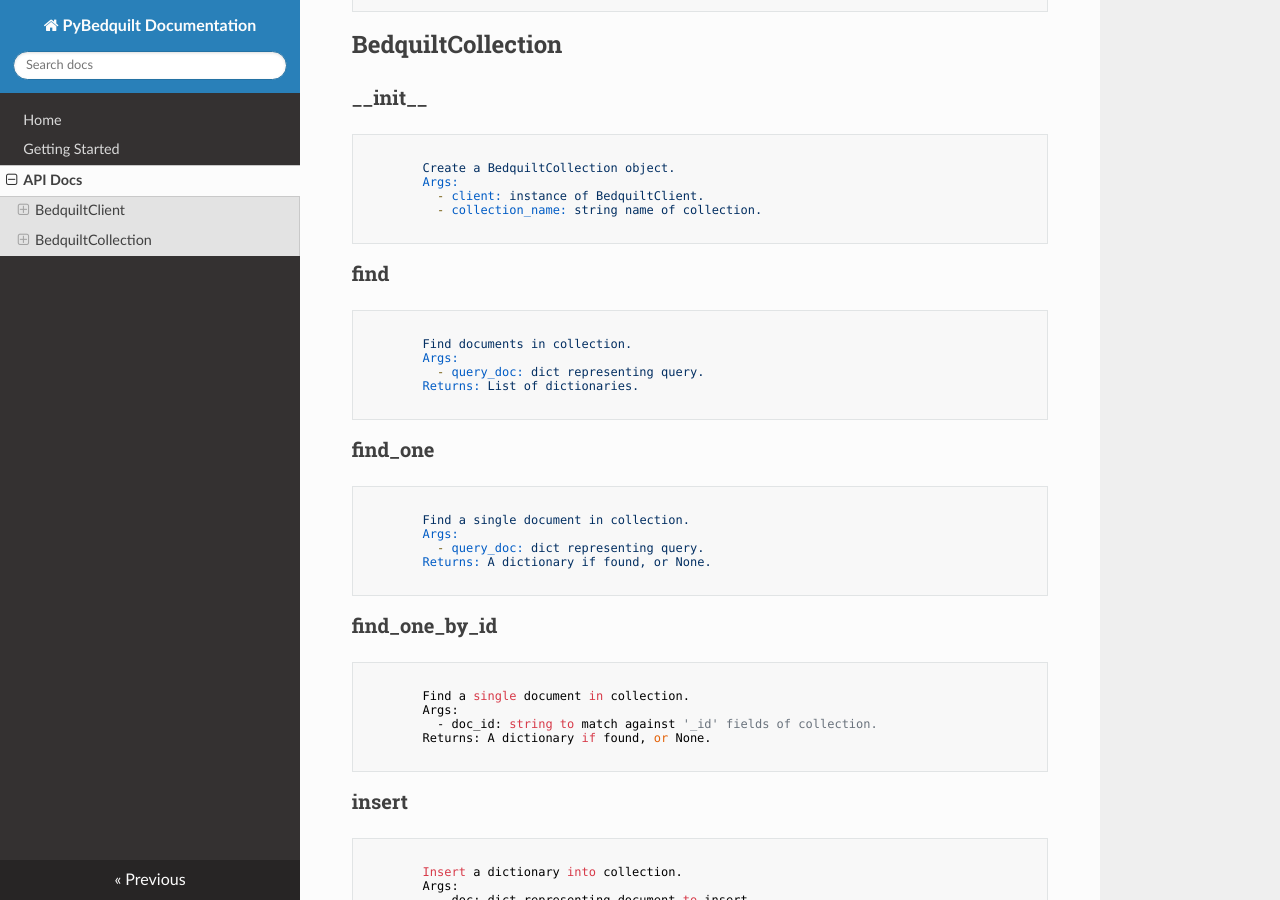
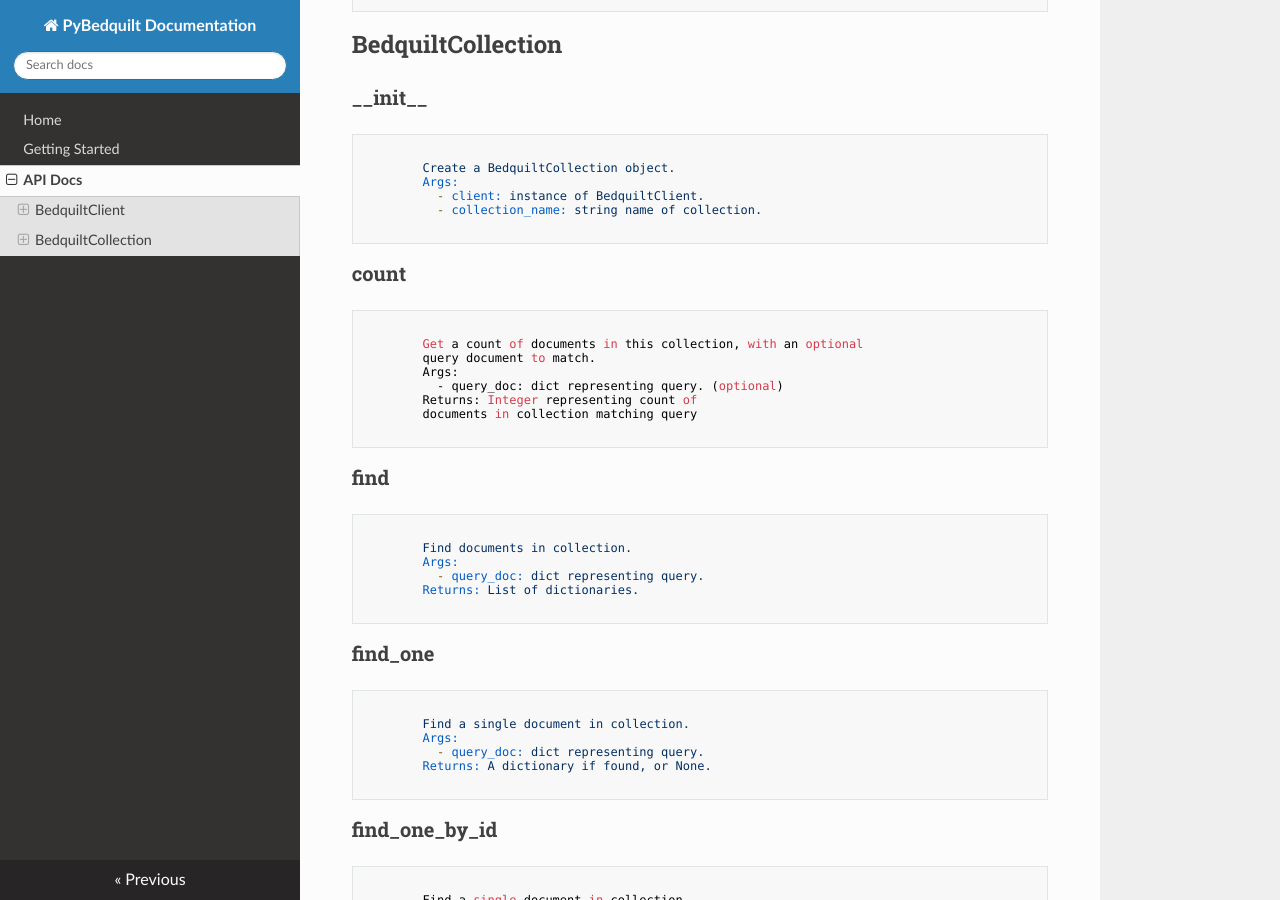
Before and after one commit to BedquiltDB/pybedquilt, an MkDocs documentation site: the page built from docs/api_docs.md, in a window 1280 px wide and 900 px high, scrolled down 1170 px. Built offline with MkDocs 1.6.1, drawn with Linux system fonts in a browser that asks for light colours; nearby versions of some CDN libraries; old or Windows-style settings are respelled for this version of MkDocs.

Commit message:
build docs

````diff
--- a/docs/api_docs.md
+++ b/docs/api_docs.md
@@ -87,6 +87,21 @@
         Args:
           - client: instance of BedquiltClient.
           - collection_name: string name of collection.
+
+```
+
+
+
+### count
+
+```
+
+        Get a count of documents in this collection, with an optional
+        query document to match.
+        Args:
+          - query_doc: dict representing query. (optional)
+        Returns: Integer representing count of
+        documents in collection matching query
 
 ```
 
````
